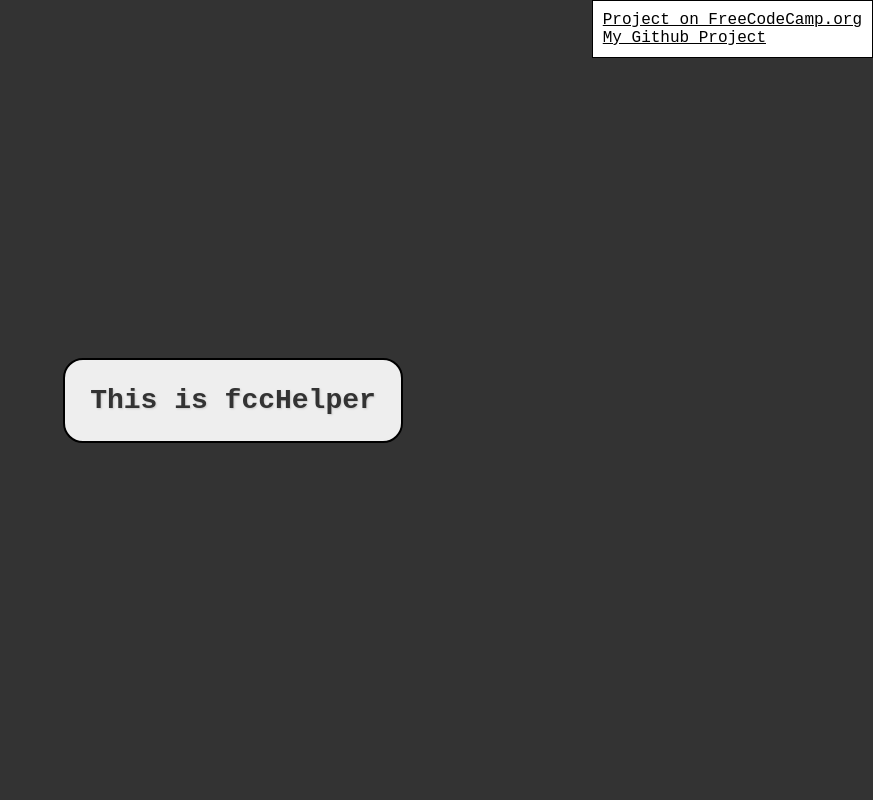
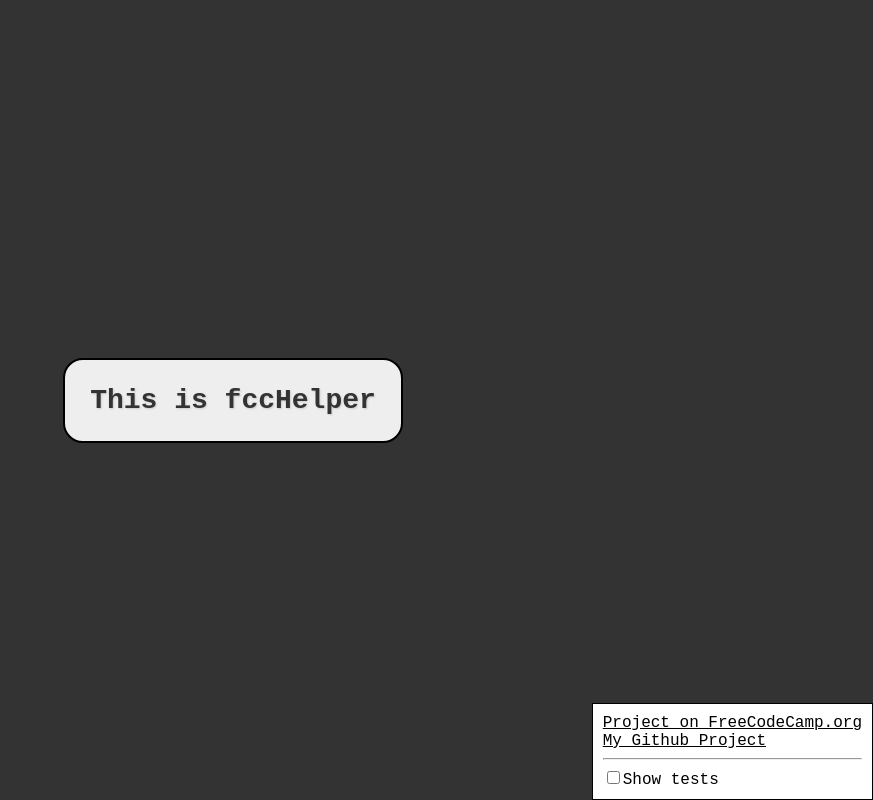
Before and after one commit to AndersDeath/fcc-helper, a plain HTML site: page index.html in a window 1280 px wide. Shown: the whole page, without its empty margins (407-1280 px from the left). Drawn offline with Linux system fonts and the light colour scheme.

Commit message:
add tests loading checkbox

```diff
--- a/fh-default.css
+++ b/fh-default.css
@@ -1,8 +1,8 @@
 .fh-main {
     position: fixed;
-    top: 0;
     z-index: 99;
     right: 0;
+    bottom: 0;
     background: #fff;
     border: 1px solid #000;
     padding: 10px;
--- a/index.html
+++ b/index.html
@@ -23,7 +23,7 @@
           },
         ]);
 
-        FH.loadFccTests();
+        // FH.loadFccTests();
       });
     </script>
   </head>
--- a/script.js
+++ b/script.js
@@ -93,10 +93,44 @@
          */
         init(linkList) {
             this.loadTheme();
-            let output = `<div class="fh-main">${linkList.map((el) => `${createLine(el.title, el.href, el.target)}`).join('')}`;
-            document.querySelector('body').appendChild(domFromString(output));
+
+            const main = document.createElement('div');
+            main.classList.add('fh-main');
+
+            const testsCheckboxDiv = document.createElement('div');
+            testsCheckboxDiv.classList.add('fh-tests-checkbox');
+
+            const testsCheckboxInput = document.createElement('input');
+            testsCheckboxInput.setAttribute('type', 'checkbox');
+            testsCheckboxInput.setAttribute('id', 'fcc-tests');
+            testsCheckboxInput.setAttribute('name', 'fcc-tests');
+            testsCheckboxInput.setAttribute('value', 'fcc-tests');
+            testsCheckboxInput.addEventListener('change', (el) => {
+                if(el.target.checked) {
+                    this.loadFccTests();
+                } else {
+                    this.unloadFccTests();
+                }
+            })
+            const testsCheckboxLabel= document.createElement('label');
+            testsCheckboxLabel.setAttribute('for', 'fcc-tests');
+            testsCheckboxLabel.innerText = 'Show tests'
+
+            linkList.map((el) => {
+                main.appendChild(domFromString(createLine(el.title, el.href, el.target)));
+            });
+            testsCheckboxDiv.appendChild(document.createElement('hr'));
+            testsCheckboxDiv.appendChild(testsCheckboxInput);
+            testsCheckboxDiv.appendChild(testsCheckboxLabel);
+            main.appendChild(testsCheckboxDiv)
+            document.querySelector('body').appendChild(main);
+
         }
 
+        /**
+         * Load css theme for utility
+         * @param {String} url theme address
+         */
         loadTheme(url = 'default') {
             if(url === 'default') {
                 const host = window.location.host;
```
